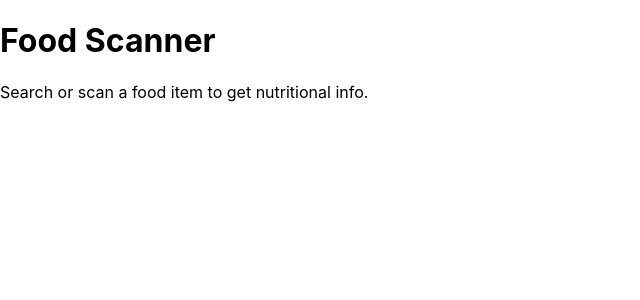
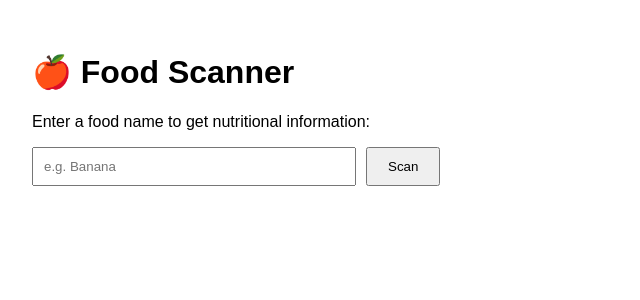
Before and after one commit to arti-yadav18/FoodScannerApp, a React (Create React App) app in the folder client/: page / in a window 1280 px wide. Shown: the top 300 px of the page, without its empty margins (0-640 px from the left). Built offline with nearby package versions, Linux system fonts and the light colour scheme.

Commit message:
Ui Layout update

```diff
--- a/client/src/App.js
+++ b/client/src/App.js
@@ -1,9 +1,17 @@
 function App() {
   return (
-    <div>
-      <h1>Food Scanner</h1>
-      <p>Search or scan a food item to get nutritional info.</p>
+    <div style={{ padding: "2rem", fontFamily: "Arial" }}>
+      <h1>🍎 Food Scanner</h1>
+      <p>Enter a food name to get nutritional information:</p>
+
+      <input
+        type="text"
+        placeholder="e.g. Banana"
+        style={{ padding: "10px", width: "300px", marginRight: "10px" }}
+      />
+      <button style={{ padding: "10px 20px" }}>Scan</button>
     </div>
   );
 }
+
 export default App;
```
